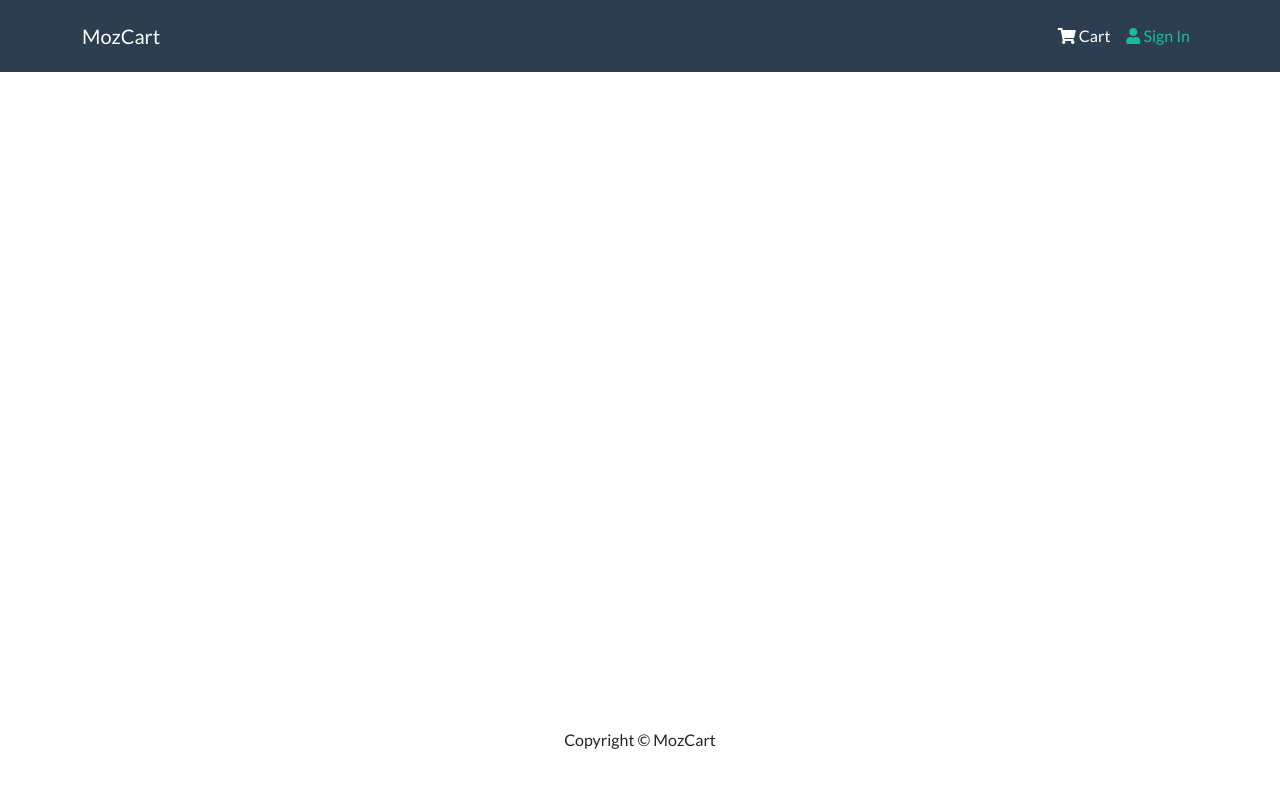
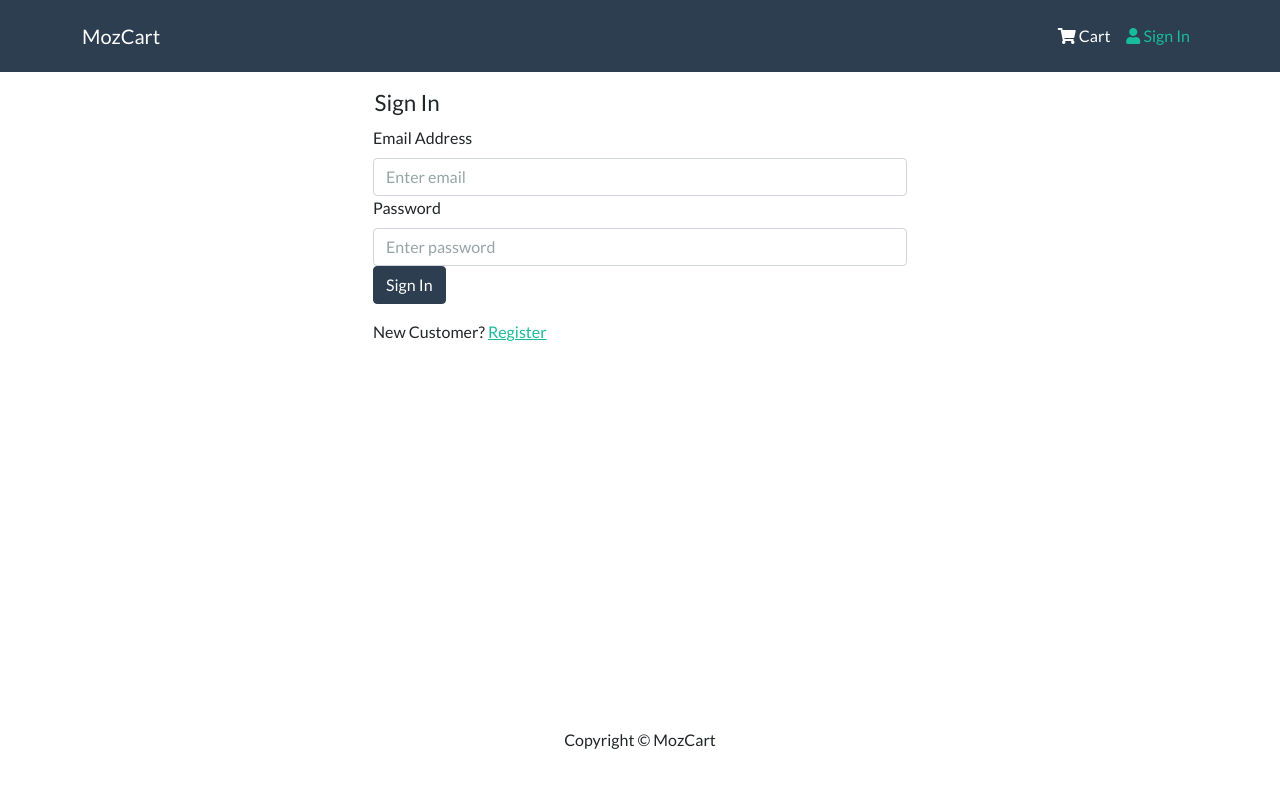
Before and after one commit to AshikMoosa/MozCart, a React (Create React App) app in the folder frontend/: page /login in a window 1280 px wide. Shown: the top 788 px of the page. Built offline with nearby package versions, Linux system fonts and the light colour scheme.

Commit message:
Added Loginscreen

```diff
--- a/frontend/src/App.js
+++ b/frontend/src/App.js
@@ -4,6 +4,7 @@
 import HomeScreen from "./components/screens/HomeScreen";
 import ProductScreen from "./components/screens/ProductScreen";
 import CartScreen from "./components/screens/CartScreen";
+import LoginScreen from "./components/screens/LoginScreen";
 import Header from "./components/Header";
 import Footer from "./components/Footer";
 
@@ -15,6 +16,7 @@
         <Container>
           <Routes>
             <Route path="/" element={<HomeScreen />} exact />
+            <Route path="/login" element={<LoginScreen />} />
             <Route path="/product/:id" element={<ProductScreen />} />
             <Route path="/cart/:id" element={<CartScreen />} />
             <Route path="/cart" element={<CartScreen />} />
--- /dev/null
+++ b/frontend/src/components/screens/FormContainer.js
@@ -0,0 +1,16 @@
+import React from "react";
+import { Container, Row, Col } from "react-bootstrap";
+
+const FormContainer = ({ children }) => {
+  return (
+    <Container>
+      <Row className="justify-content-md-center">
+        <Col xs={12} md={6}>
+          {children}
+        </Col>
+      </Row>
+    </Container>
+  );
+};
+
+export default FormContainer;
--- /dev/null
+++ b/frontend/src/components/screens/LoginScreen.js
@@ -0,0 +1,74 @@
+import React, { useState, useEffect } from "react";
+import { Link, useLocation, useNavigate } from "react-router-dom";
+import { Form, Button, Row, Col } from "react-bootstrap";
+import Message from "../Message";
+import Loader from "../Loader";
+import { useDispatch, useSelector } from "react-redux";
+import { login } from "../../actions/userActions";
+import FormContainer from "./FormContainer";
+
+const LoginScreen = () => {
+  const [email, setEmail] = useState("");
+  const [password, setPassword] = useState("");
+  const location = useLocation();
+  const redirect = location.search ? location.search.split("=")[1] : "/";
+  const navigate = useNavigate();
+
+  const dispatch = useDispatch();
+
+  const userLogin = useSelector((state) => state.userLogin);
+  const { loading, error, userInfo } = userLogin;
+
+  useEffect(() => {
+    if (userInfo) {
+      navigate(redirect);
+    }
+  }, [navigate, userInfo, redirect]);
+  const submitHandler = (e) => {
+    e.preventDefault();
+    dispatch(login(email, password));
+  };
+  return (
+    <FormContainer>
+      <h1>Sign In</h1>
+      {error && <Message variant="danger">{error}</Message>}
+      {loading && <Loader />}
+      <Form onSubmit={submitHandler}>
+        <Form.Group controlId="email">
+          <Form.Label>Email Address</Form.Label>
+
+          <Form.Control
+            type="email"
+            placeholder="Enter email"
+            value={email}
+            onChange={(e) => setEmail(e.target.value)}
+          ></Form.Control>
+        </Form.Group>
+        <Form.Group controlId="password">
+          <Form.Label>Password</Form.Label>
+
+          <Form.Control
+            type="password"
+            placeholder="Enter password"
+            value={password}
+            onChange={(e) => setPassword(e.target.value)}
+          ></Form.Control>
+        </Form.Group>
+
+        <Button type="submit" variant="primary">
+          Sign In
+        </Button>
+      </Form>
+      <Row className="py-3">
+        <Col>
+          New Customer?{" "}
+          <Link to={redirect ? `/register?redirect=${redirect}` : "/register"}>
+            Register
+          </Link>
+        </Col>
+      </Row>
+    </FormContainer>
+  );
+};
+
+export default LoginScreen;
```
